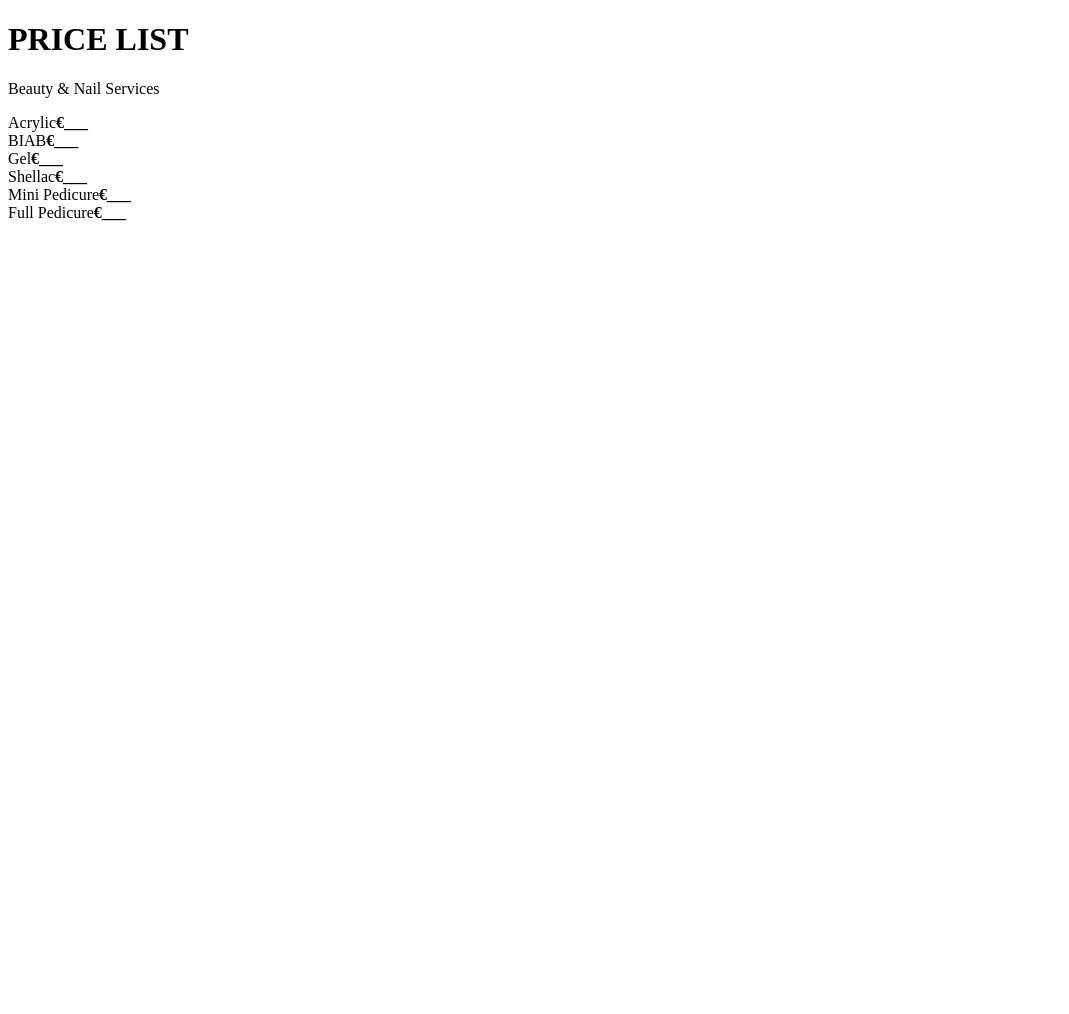
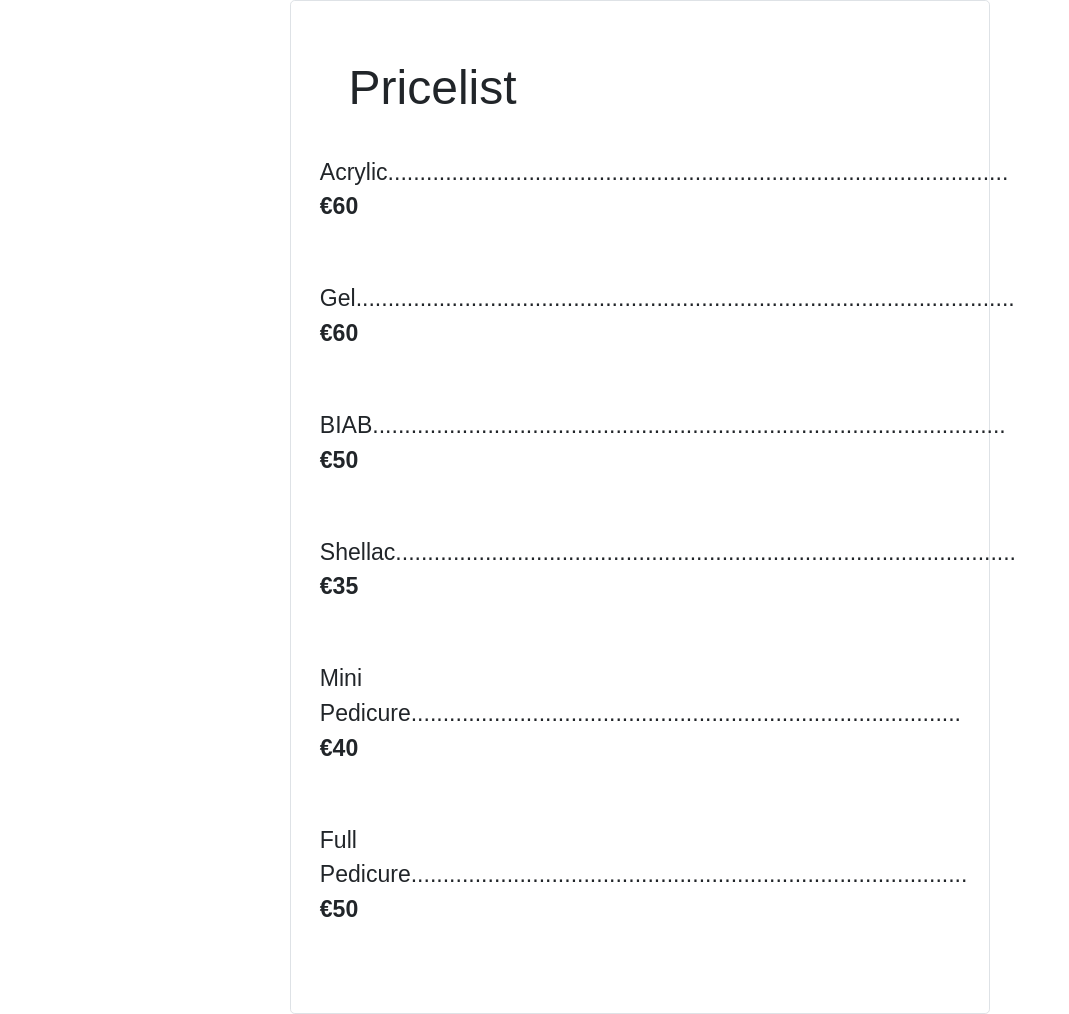
Before and after one commit to Bernadett-6/WebDesignAssessment, a plain HTML site: page priceList.html in a window 1280 px wide. Shown: the whole page, without its empty margins (0-1069 px from the left). Before the commit the page ends 800 px from the top, so only its background shows below. Drawn offline with nearby package versions, Linux system fonts and the light colour scheme; a web font is replaced by a local one.

Commit message:
styled priceList with bootstrap

```diff
--- a/css/style.css
+++ b/css/style.css
@@ -77,6 +77,10 @@ a:hover {
     transform: scale(0.95);
 }
 
+.priceListheading,
+.bookNowheading {
+    font-size: 2.5rem;
+}
 
 img {
     position: relative;
--- a/priceList.html
+++ b/priceList.html
@@ -3,18 +3,32 @@
   <head>
     <meta charset="UTF-8" />
     <meta name="viewport" content="width=device-width, initial-scale=1.0" />
-    <title>Document</title>
+    <title>Pricelist</title>
+    <link rel="stylesheet" href="css/style.css" />
+    <link
+      href="https://cdn.jsdelivr.net/npm/bootstrap@6.0.0-alpha.1/dist/css/bootstrap.min.css"
+      rel="stylesheet"
+      integrity="sha384-B/GM4XqrwHnWXNOWMbloTmrYXZg10cakYGmpfsR/bbzQ6JAJI4ihuyADKLnBgrCe"
+      crossorigin="anonymous"
+    />
+    <link rel="preconnect" href="https://fonts.googleapis.com" />
+    <link rel="preconnect" href="https://fonts.gstatic.com" crossorigin />
+    <link
+      href="https://fonts.googleapis.com/css2?family=Bacasime+Antique&display=swap"
+      rel="stylesheet"
+    />
   </head>
   <body>
-    <div class="pricelist">
-      <h1>PRICE LIST</h1>
-      <p>Beauty & Nail Services</p>
-      <div class="option"><span>Acrylic</span><b>€___</b></div>
-      <div class="option"><span>BIAB</span><b>€___</b></div>
-      <div class="option"><span>Gel</span><b>€___</b></div>
-      <div class="option"><span>Shellac</span><b>€___</b></div>
-      <div class="option"><span>Mini Pedicure</span><b>€___</b></div>
-      <div class="option"><span>Full Pedicure</span><b>€___</b></div>
+    <div class="p-4 border rounded mt-10 mx-auto" style="max-width: 700px">
+      <h2 class="p-4 priceListheading">Pricelist</h2>
+
+      <div class="mb-5"><span>Acrylic.................................................................................................</span><b>€60</b></div>
+      <div class="mb-5"><span>Gel.......................................................................................................</span><b>€60</b></div>
+      <div class="mb-5"><span>BIAB...................................................................................................</span><b>€50</b></div>
+      <div class="mb-5"><span>Shellac.................................................................................................</span><b>€35</b></div>
+      <div class="mb-5"><span>Mini Pedicure......................................................................................</span><b>€40</b></div>
+      <div class="mb-5"><span>Full Pedicure.......................................................................................</span><b>€50</b></div>
+
     </div>
   </body>
 </html>
```
Also changed, not shown: bookNow.html (+1 -1 lines).
